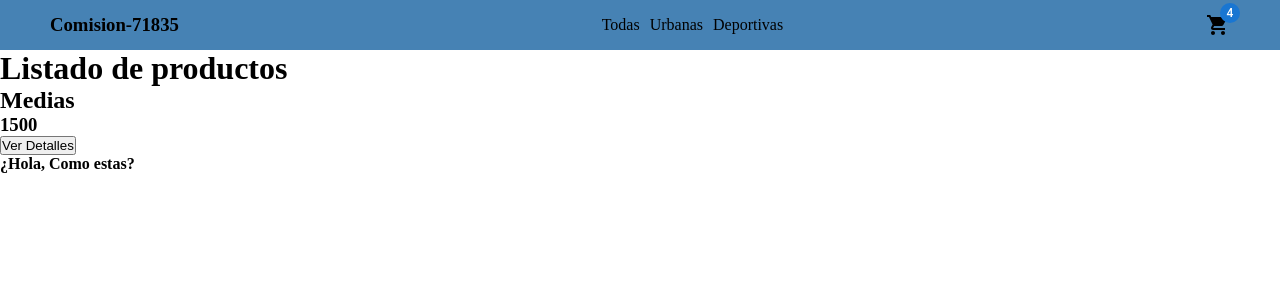
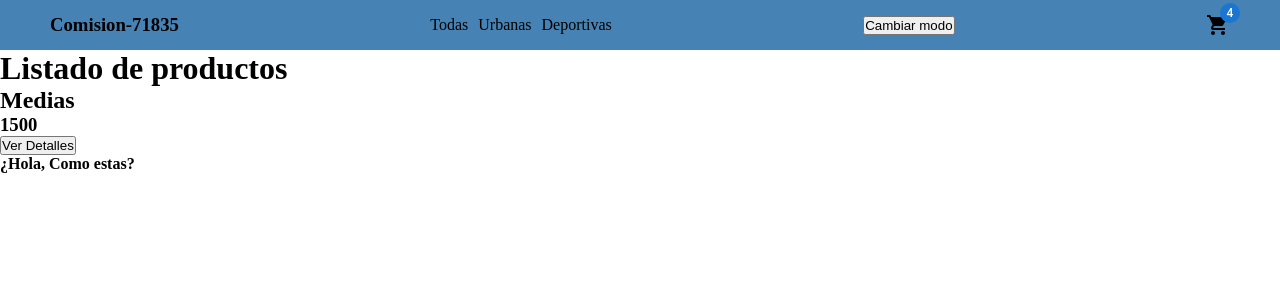
Before and after one commit to LucasMignone23/ecommerce_coder_proyecto, a React (Vite) app: page / in a window 1280 px wide. Shown: the top 300 px of the page. Built offline with nearby package versions, Linux system fonts and the light colour scheme.

Commit message:
Prueba de estados, Creacion de darkMode

```diff
--- a/src/components/layouts/navbar/navbar.css
+++ b/src/components/layouts/navbar/navbar.css
@@ -2,6 +2,16 @@
   display: flex;
   justify-content: space-between;
   background-color: steelblue;
+  align-items: center;
+  height: 50px;
+  padding: 0 50px;
+}
+
+.container-nav-dark {
+  display: flex;
+  justify-content: space-between;
+  background-color: black;
+  color: white;
   align-items: center;
   height: 50px;
   padding: 0 50px;
@@ -12,6 +22,7 @@
   justify-content: center;
   gap: 10px;
 }
+
 li {
   list-style: none;
 }
--- a/src/components/layouts/navbar/navbar.jsx
+++ b/src/components/layouts/navbar/navbar.jsx
@@ -1,9 +1,15 @@
+import { useState } from "react";
 import { CartWidget } from "../../common/cartWidget/cartWidget";
 import "./navbar.css";
 
 export const Navbar = () => {
+  const [darkMode, setDarkMode] = useState(false);
+  const toogleMode = () => {
+    setDarkMode(!darkMode);
+  };
+
   return (
-    <div className="container-nav">
+    <div className={darkMode ? "container-nav-dark" : "container-nav"}>
       {/* logo o el nombre de la empresa  */}
       <h3>Comision-71835</h3>
       {/* al medio un listado de categorias clickeables */}
@@ -12,6 +18,7 @@ export const Navbar = () => {
         <li>Urbanas</li>
         <li>Deportivas</li>
       </ul>
+      <button onClick={toogleMode}>Cambiar modo</button>
       <CartWidget />
     </div>
   );
```
